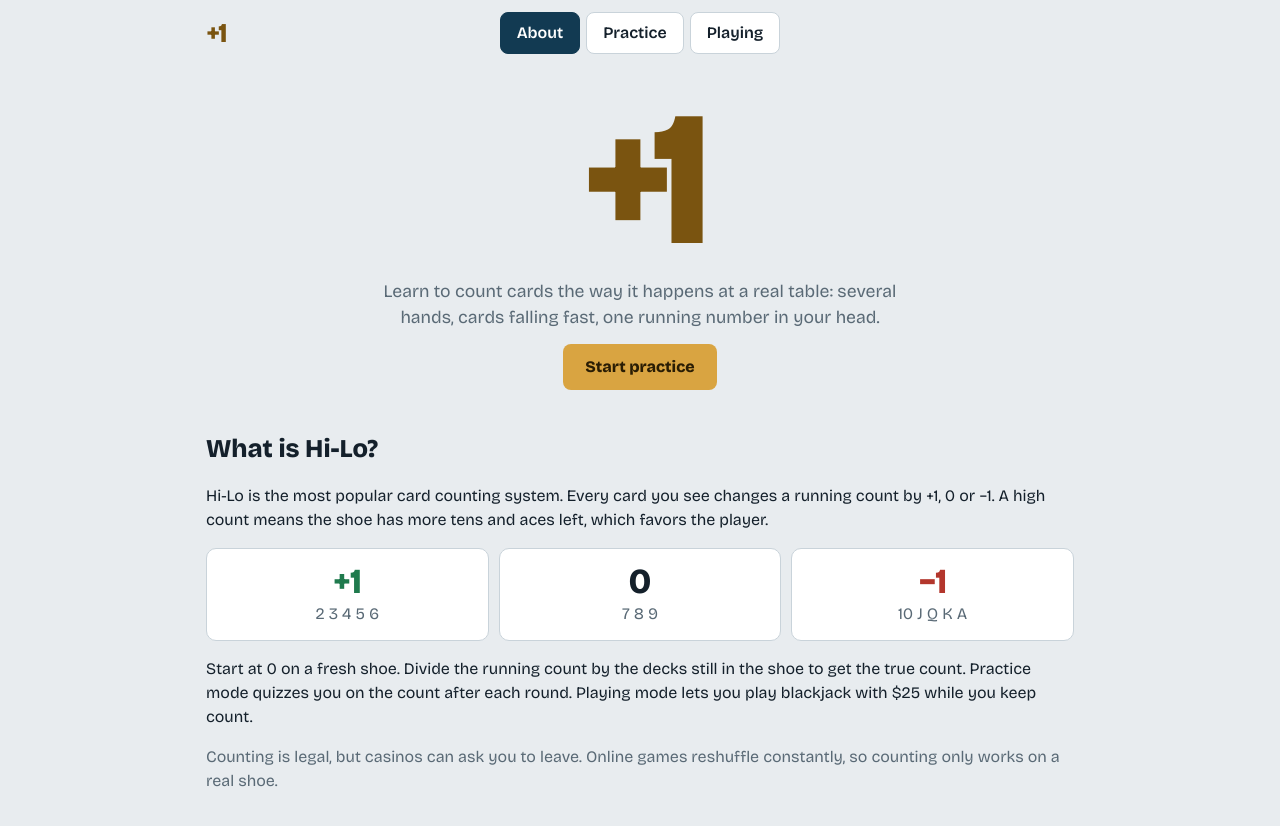
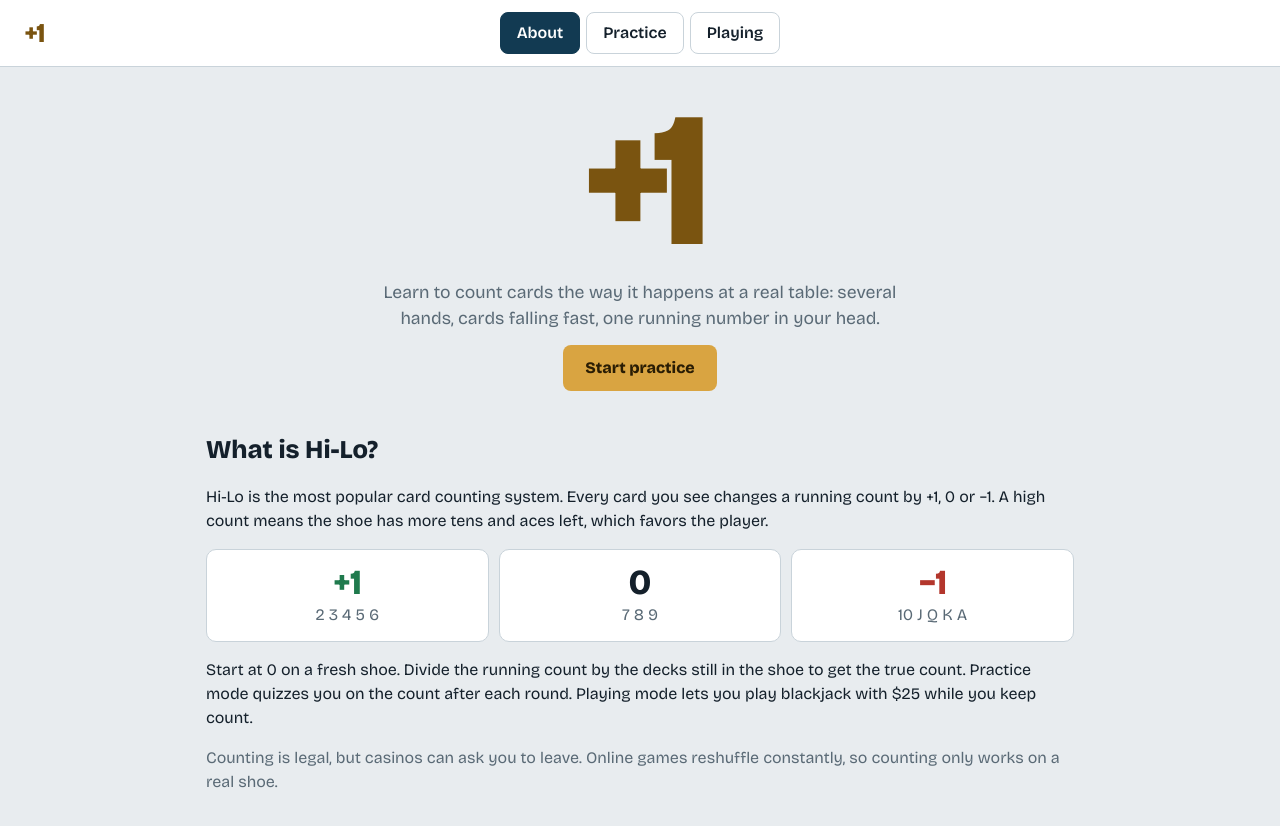
Before and after one commit to DaniilAndreyev/plus-one, a React (Vite) app: page / in a window 1280 px wide. Shown: the top 826 px of the page. Built offline with nearby package versions, Linux system fonts and the light colour scheme.

Commit message:
Stretch the nav bar across the full page width
Remove the header max-width so the nav bar spans the viewport, with a
surface background and bottom border to read as a full-width bar.

```diff
--- a/src/index.css
+++ b/src/index.css
@@ -5,7 +5,7 @@ box-sizing:border-box;padding-top:env(safe-area-inset-top,0px);padding-bottom:en
 html{scroll-padding-top:env(safe-area-inset-top,0px)}
 *{box-sizing:border-box}
 body{margin:0;background:var(--bg);color:var(--ink);font-family:"Bricolage Grotesque",system-ui,-apple-system,"Segoe UI",sans-serif;line-height:1.5}
-header{display:grid;grid-template-columns:1fr auto 1fr;align-items:center;gap:8px;padding:12px 16px;max-width:900px;margin:0 auto}
+header{display:grid;grid-template-columns:1fr auto 1fr;align-items:center;gap:8px;padding:12px 24px;width:100%;border-bottom:1px solid var(--line);background:var(--surface)}
 .logo{font-weight:800;font-size:1.7rem;letter-spacing:-.04em;color:var(--brass-ink);text-decoration:none}
 nav{display:flex;gap:6px}
 nav a{padding:8px 16px;border:1px solid var(--line);border-radius:8px;color:var(--ink);text-decoration:none;font-weight:600;background:var(--surface)}
```
